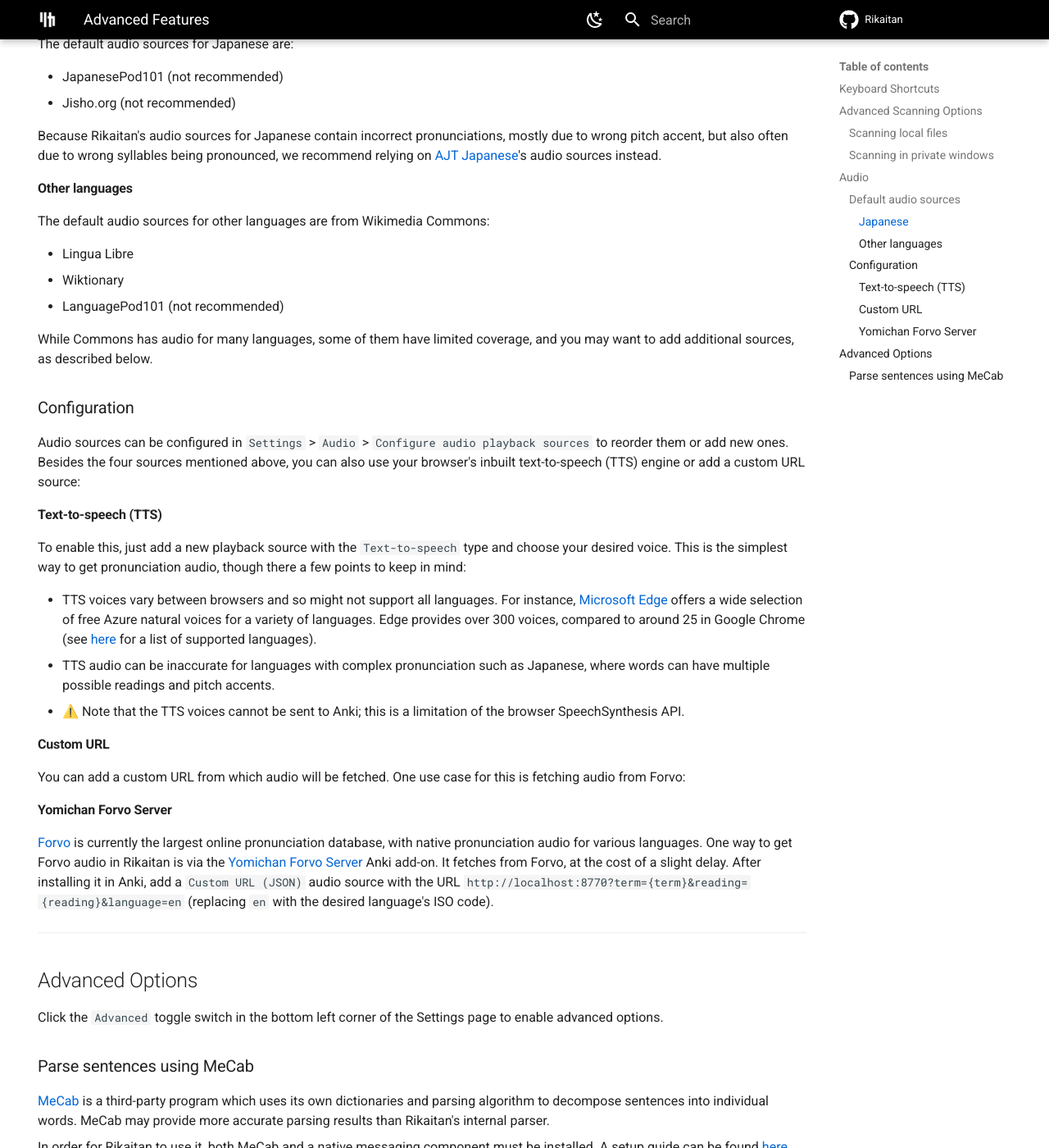
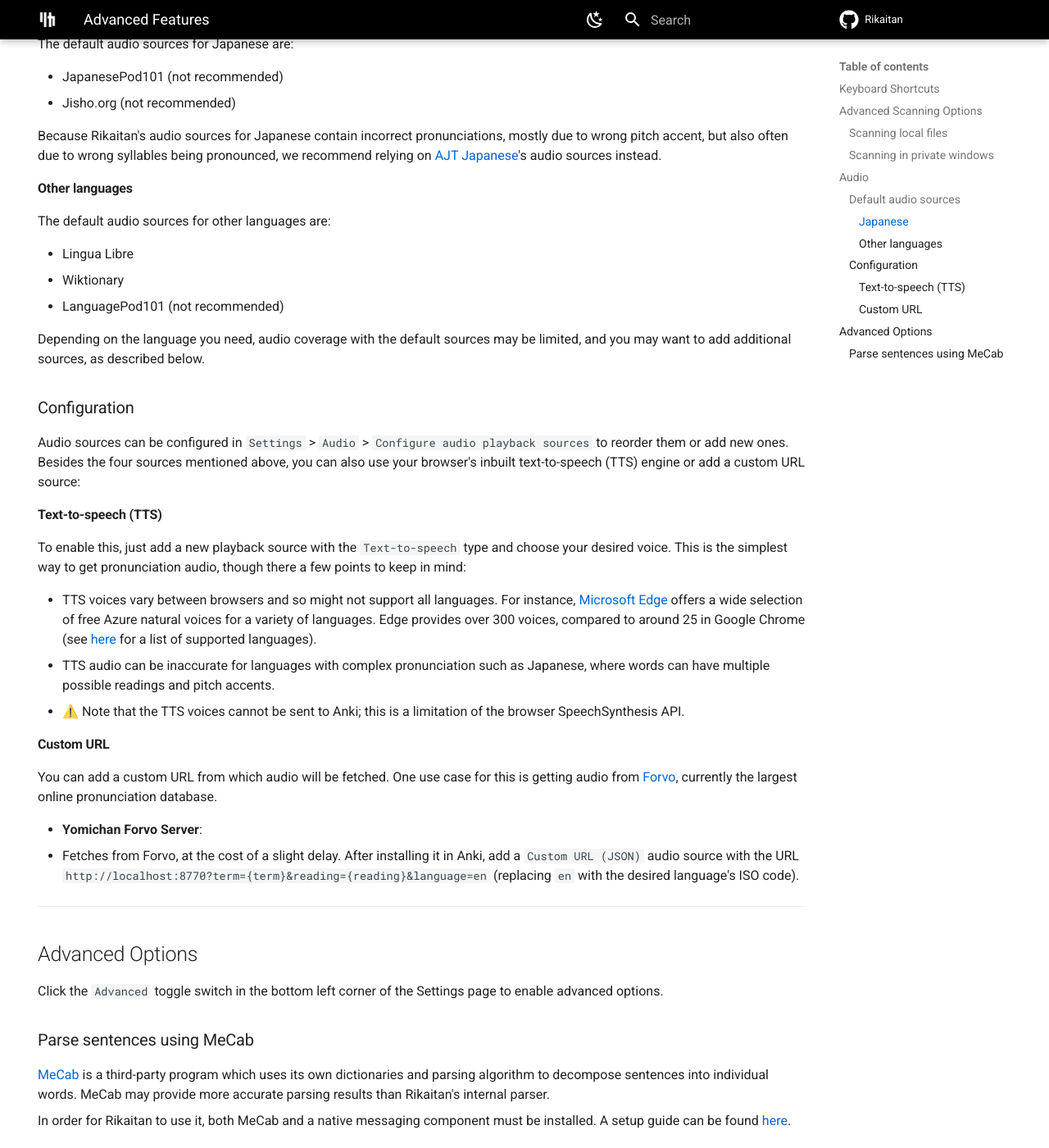
Before and after one commit to rikaitan/rikaitan.github.io, an MkDocs documentation site: the page built from docs/advanced.md, in a window 1280 px wide and 1400 px high, scrolled down 1800 px. Shown: the whole window at 82% size. Built offline with MkDocs 1.6.1 and Material for MkDocs 9.7.7, drawn with Linux system fonts in a browser that asks for light colours; comment, search, counter and statistics services are not loaded.

Commit message:
update audio docs
<rikaitan.link>N2QwNjZjMWVlYmE0Njc4Zjg3OTc2ZmZmYjY1YzZiMWVjMzI2YTE0ZQo=</rikaitan.link>

```diff
--- a/docs/advanced.md
+++ b/docs/advanced.md
@@ -69,13 +69,13 @@ audio sources instead.
 
 #### Other languages
 
-The default audio sources for other languages are from Wikimedia Commons:
+The default audio sources for other languages are:
 
 - Lingua Libre
 - Wiktionary
 - LanguagePod101 (not recommended)
 
-While Commons has audio for many languages, some of them have limited coverage, and you may want to add additional sources, as described below.
+Depending on the language you need, audio coverage with the default sources may be limited, and you may want to add additional sources, as described below.
 
 ### Configuration
 
@@ -91,11 +91,10 @@ To enable this, just add a new playback source with the `Text-to-speech` type an
 
 #### Custom URL
 
-You can add a custom URL from which audio will be fetched. One use case for this is fetching audio from Forvo:
+You can add a custom URL from which audio will be fetched. One use case for this is getting audio from [Forvo](https://forvo.com/), currently the largest online pronunciation database.
 
-#### Yomichan Forvo Server
-
-[Forvo](https://forvo.com/) is currently the largest online pronunciation database, with native pronunciation audio for various languages. One way to get Forvo audio in Rikaitan is via the [Yomichan Forvo Server](https://ankiweb.net/shared/info/580654285) Anki add-on. It fetches from Forvo, at the cost of a slight delay. After installing it in Anki, add a `Custom URL (JSON)` audio source with the URL `http://localhost:8770?term={term}&reading={reading}&language=en` (replacing `en` with the desired language's ISO code).
+* **Yomichan Forvo Server**:
+  - Fetches from Forvo, at the cost of a slight delay. After installing it in Anki, add a `Custom URL (JSON)` audio source with the URL `http://localhost:8770?term={term}&reading={reading}&language=en` (replacing `en` with the desired language's ISO code).
 
 ---
 
```
